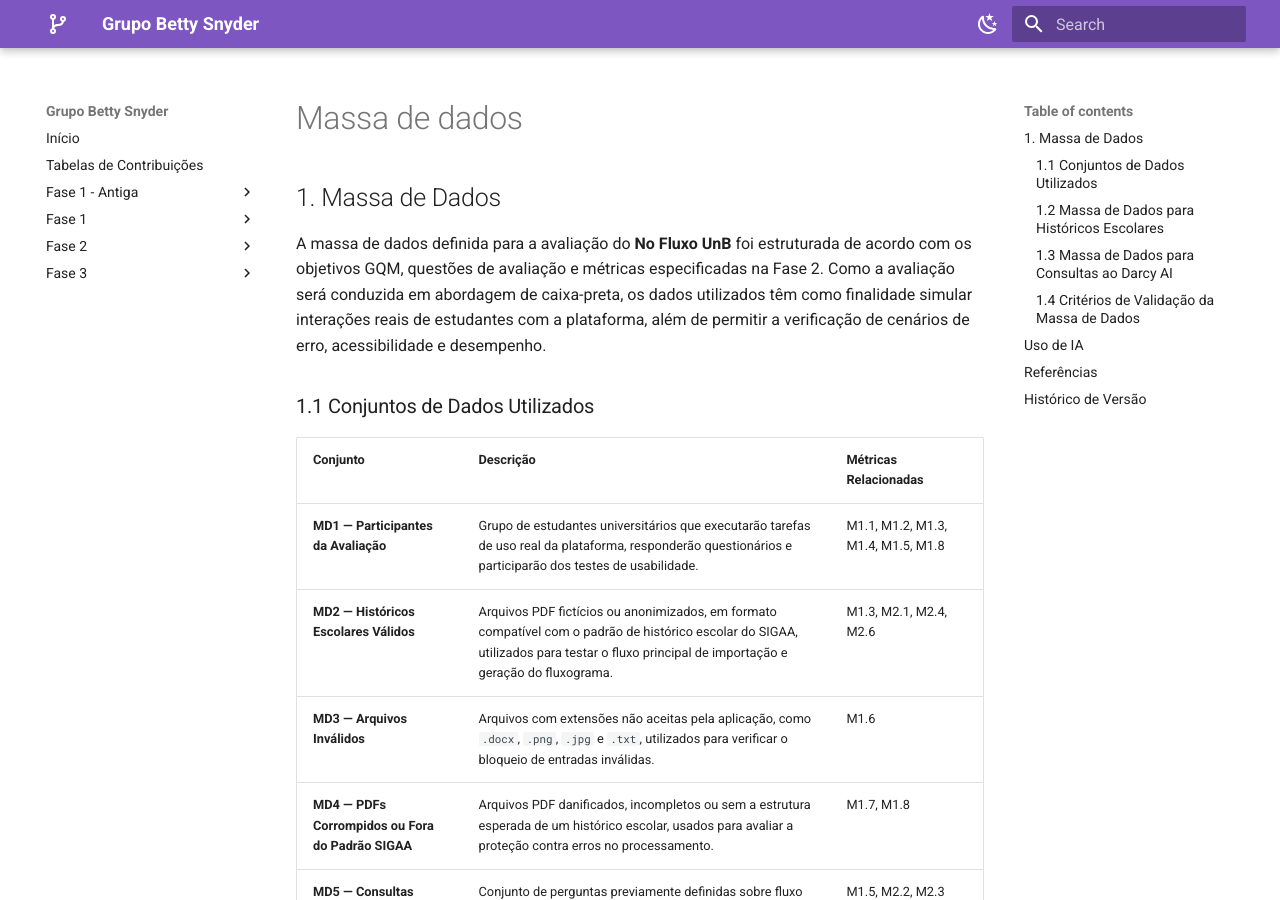
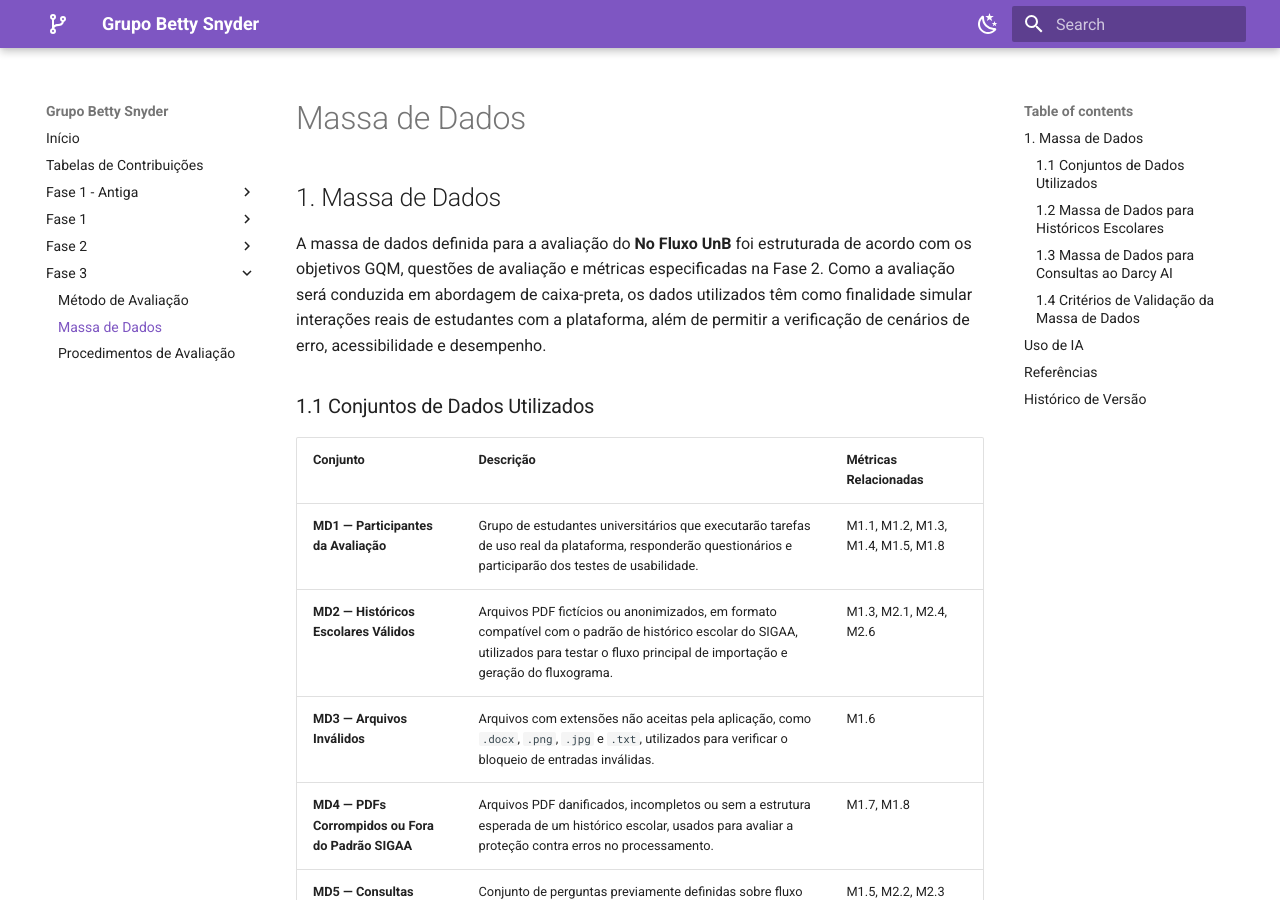
Before and after one commit to Ana-Luiza-SC/2026-1_T01_BETTY_SNYDER, an MkDocs documentation site: the page built from docs/fase_3/massa_de_dados.md, in a window 1280 px wide and 900 px high. Built offline with MkDocs 1.6.1 and Material for MkDocs 9.7.7, drawn with Linux system fonts in a browser that asks for light colours.

Commit message:
Complementando fase 3

```diff
--- a/mkdocs.yml
+++ b/mkdocs.yml
@@ -51,6 +51,8 @@ nav:
     - GQM - Metrics: fase_2/gqm_metricas.md
   - Fase 3:
     - Método de Avaliação: fase_3/metodo.md
+    - Massa de Dados: fase_3/massa_de_dados.md
+    - Procedimentos de Avaliação: fase_3/procedimentos.md
 
 
 markdown_extensions:
```
